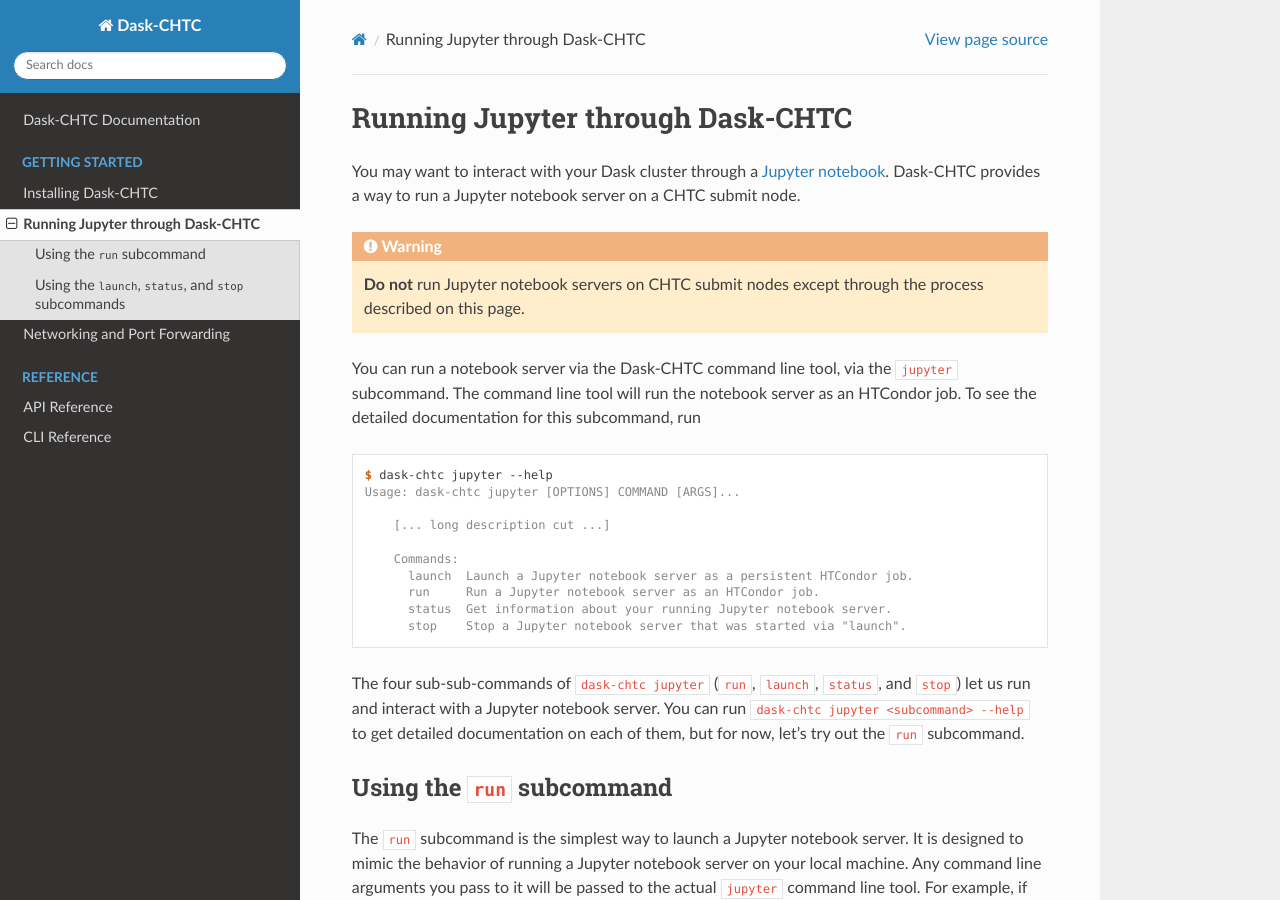
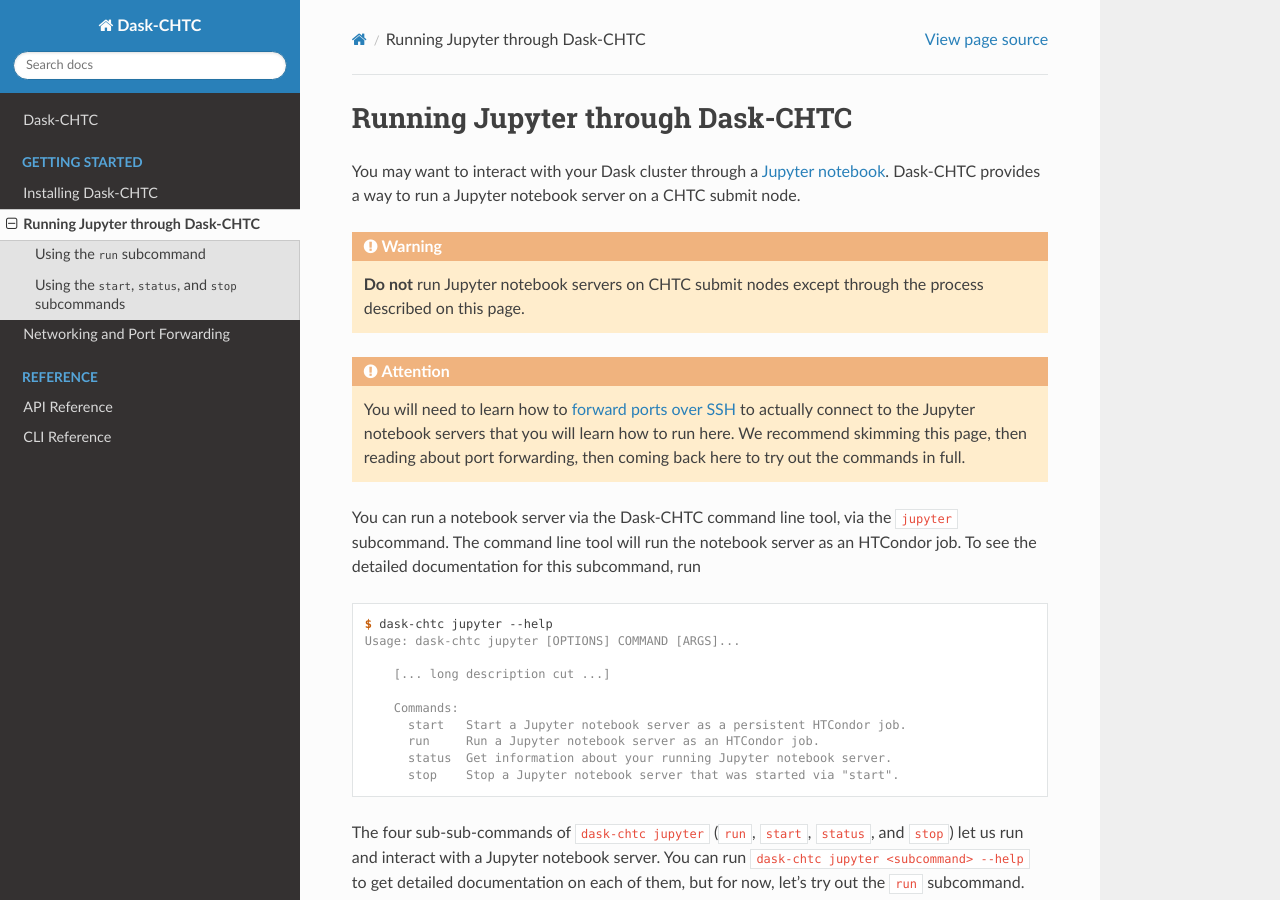
Before and after one commit to CHTC/dask-chtc, a Sphinx documentation site: the page built from docs/source/jupyter.rst, in a window 1280 px wide and 900 px high. Built offline with Sphinx 7.4.7 and the Read the Docs theme 2.0.0, drawn with Linux system fonts in a browser that asks for light colours; some of the changed text lies outside the part shown.

Commit message:
tighten up docs changes, renamed launch -> start for symmetry with stop

```diff
--- a/docs/source/installation.rst
+++ b/docs/source/installation.rst
@@ -95,7 +95,7 @@
 are often available in the community-created
 `conda-forge channel <https://conda-forge.org/>`_
 channel.
-For example, to install Dask from ``conda-forge` instead of the default channel,
+For example, to install Dask from ``conda-forge`` instead of the default channel,
 you would run
 
 .. code-block:: console
--- a/docs/source/jupyter.rst
+++ b/docs/source/jupyter.rst
@@ -14,6 +14,14 @@
     **Do not** run Jupyter notebook servers on CHTC submit nodes except through
     the process described on this page.
 
+.. attention::
+
+    You will need to learn how to
+    :ref:`forward ports over SSH <networking>`
+    to actually connect to the Jupyter notebook servers that you will learn
+    how to run here. We recommend skimming this page, then reading about
+    port forwarding, then coming back here to try out the commands in full.
+
 You can run a notebook server via the Dask-CHTC command line tool, via the
 ``jupyter`` subcommand.
 The command line tool will run the notebook server as an HTCondor job.
@@ -27,13 +35,13 @@
         [... long description cut ...]
 
         Commands:
-          launch  Launch a Jupyter notebook server as a persistent HTCondor job.
+          start   Start a Jupyter notebook server as a persistent HTCondor job.
           run     Run a Jupyter notebook server as an HTCondor job.
           status  Get information about your running Jupyter notebook server.
-          stop    Stop a Jupyter notebook server that was started via "launch".
+          stop    Stop a Jupyter notebook server that was started via "start".
 
 The four sub-sub-commands of ``dask-chtc jupyter``
-(``run``, ``launch``, ``status``, and ``stop``)
+(``run``, ``start``, ``status``, and ``stop``)
 let us run and interact with a Jupyter notebook server.
 You can run
 ``dask-chtc jupyter <subcommand> --help``
@@ -111,18 +119,18 @@
 persistent manner.
 
 
-Using the ``launch``, ``status``, and ``stop`` subcommands
+Using the ``start``, ``status``, and ``stop`` subcommands
 ----------------------------------------------------------
 
-The ``launch`` subcommand is similar to the ``run`` subcommand, except that
+The ``start`` subcommand is similar to the ``run`` subcommand, except that
 if you end the command by Control-C or your terminal session ending,
-**the launched notebook server will not be stopped**.
+**the notebook server will not be stopped**.
 The command will still "take over" your terminal, echoing log messages just
 like the ``run`` subcommand did:
 
 .. code-block:: console
 
-    $ dask-chtc jupyter launch lab
+    $ dask-chtc jupyter start lab
     000 (7858021.000.000) 2020-07-13 10:52:51 Job submitted from host: <128.104.100.44:9618?addrs=128.104.100.44-9618+[2607-f388-107c-501-92e2-baff-fe2c-2724]-9618&alias=submit3.chtc.wisc.edu&noUDP&sock=schedd_4216_675f>
     001 (7858021.000.000) 2020-07-13 10:52:51 Job executing on host: <128.104.100.44:9618?addrs=128.104.100.44-9618+[2607-f388-107c-501-92e2-baff-fe2c-2724]-9618&alias=submit3.chtc.wisc.edu&noUDP&sock=starter_5948_a76b_2713469>
     [... Jupyter startup logs cut ...]
@@ -147,10 +155,10 @@
     █ RUNNING  jupyter lab
     ├─ Contact Address: http://127.0.0.1:8888/?token=3342f18a95d7d61c51a2b8cf80b836e932ac53f9ebdb3965
     ├─ Python Executable: /home/karpel/.python/envs/dask-chtc/bin/python3.7
-    ├─ Launch Directory:  /home/karpel/dask-chtc
+    ├─ Working Directory:  /home/karpel/dask-chtc
     ├─ Job ID: 7858021.0
     ├─ Last status change at:  2020-07-13 15:52:51+00:00 UTC (4 minutes ago)
-    ├─ Originally launched at: 2020-07-13 15:52:51+00:00 UTC (4 minutes ago)
+    ├─ Originally started at: 2020-07-13 15:52:51+00:00 UTC (4 minutes ago)
     ├─ Output: /home/karpel/.dask-chtc/jupyter-logs/current.out
     ├─ Error:  /home/karpel/.dask-chtc/jupyter-logs/current.err
     └─ Events: /home/karpel/.dask-chtc/jupyter-logs/current.events
--- a/docs/source/ports.rst
+++ b/docs/source/networking.rst
@@ -103,6 +103,7 @@
 The port is now forwarded, as if you had added the ``-L`` argument to your
 original ``ssh`` command.
 
+.. _dashboard-port-forwarding:
 
 Forwarding a Port for the Dask Dashboard
 ----------------------------------------
```
Also changed, not shown: docs/source/index.rst (+17 -5 lines), 2 other files.
